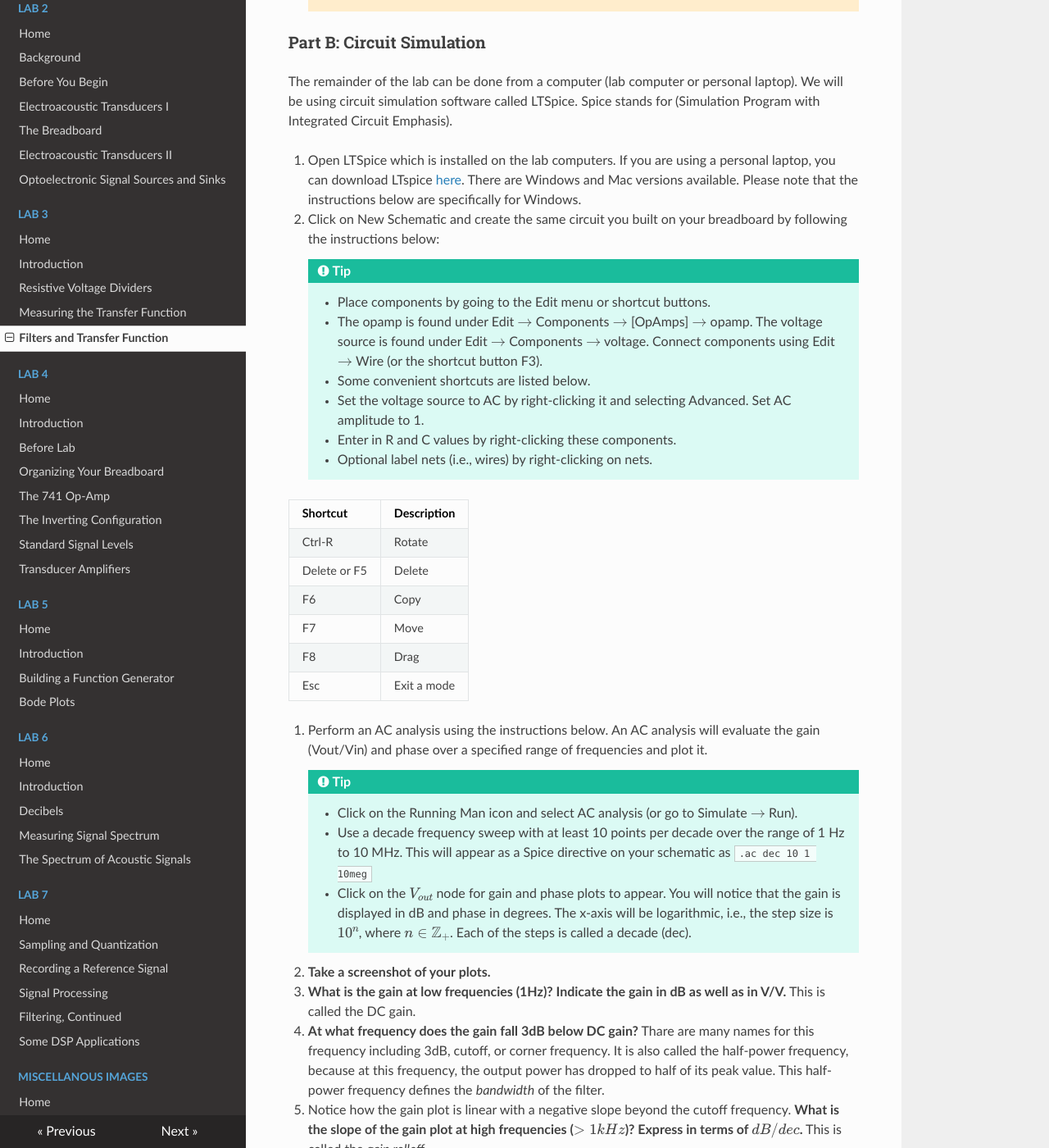
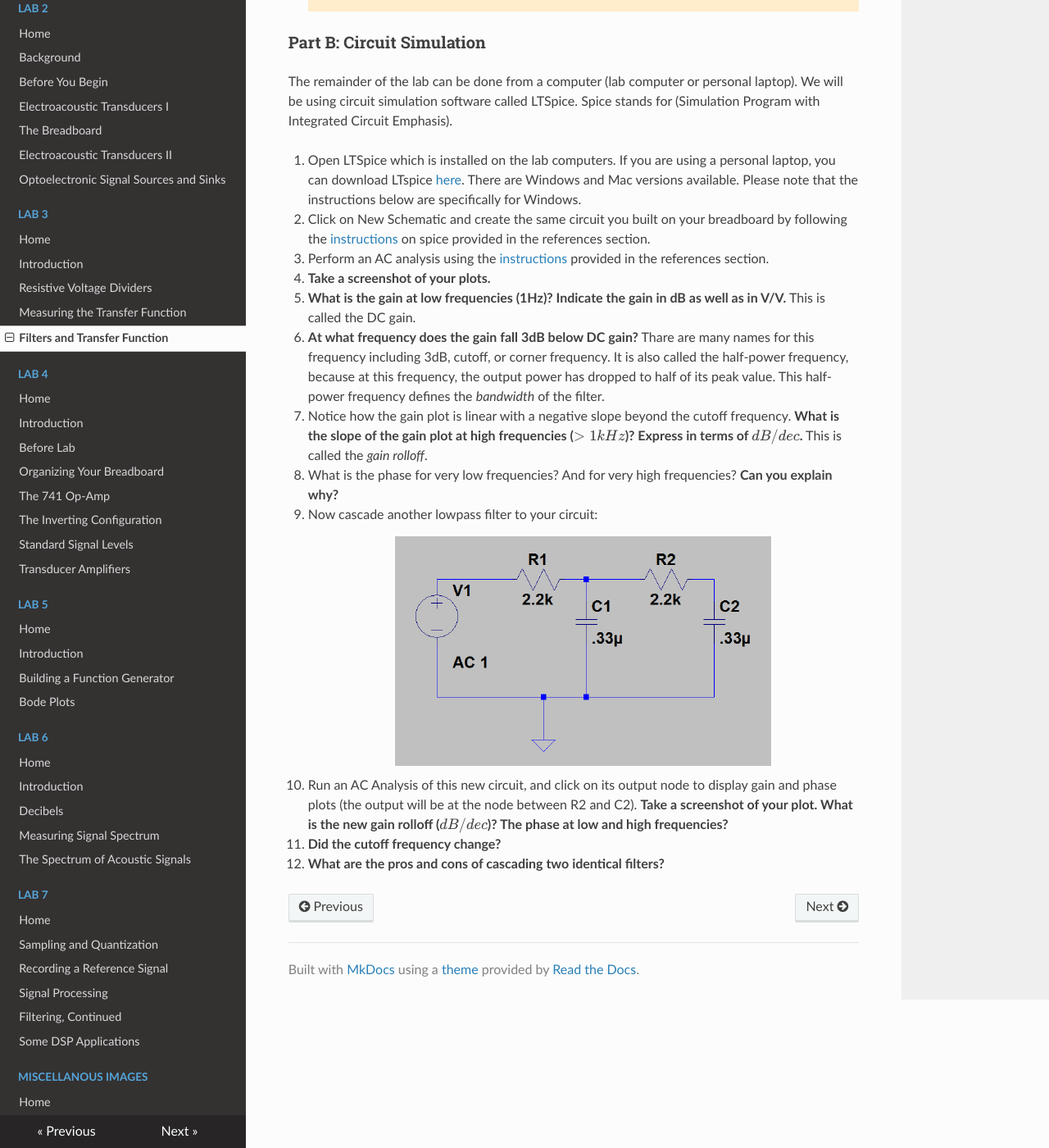
Before and after one commit to gvacaliuc/elec240website, an MkDocs documentation site: the page built from docs/lab3/experiment_3-2.md, in a window 1280 px wide and 1400 px high, scrolled down 1208 px. Shown: the whole window at 82% size. Built offline with MkDocs 1.6.1, drawn with Linux system fonts in a browser that asks for light colours; nearby versions of some CDN libraries; formulas are drawn with MathJax 3; old or Windows-style settings are respelled for this version of MkDocs.

Commit message:
updated lab3 a bit to includereferences to the spice file

```diff
--- a/docs/lab3/experiment_3-2.md
+++ b/docs/lab3/experiment_3-2.md
@@ -63,44 +63,12 @@ stands for (Simulation Program with Integrated Circuit Emphasis).
    below are specifically for Windows.
 
 2. Click on New Schematic and create the same circuit you built on your
-   breadboard by following the instructions below:
+   breadboard by following the [instructions](../references/using-spice) on
+   spice provided in the references section.
 
-    !!! tip
-        * Place components by going to the Edit menu or shortcut buttons.
-        * The opamp is found under Edit $\rightarrow$ Components $\rightarrow$
-          [OpAmps] $\rightarrow$ opamp. The voltage source is found under
-          Edit $\rightarrow$ Components $\rightarrow$ voltage. Connect
-          components using Edit $\rightarrow$ Wire (or the shortcut button F3).
-        * Some convenient shortcuts are listed below.
-        * Set the voltage source  to AC by right-clicking it and selecting
-          Advanced. Set AC amplitude to 1.
-        * Enter in R and C values by right-clicking these components.
-        * Optional label nets (i.e., wires) by right-clicking on nets.
-
-|  **Shortcut**   | **Description** |
-|  ------------   | --------------- |
-|     Ctrl-R      |      Rotate     |
-|   Delete or F5  |      Delete     |
-|        F6       |       Copy      |
-|        F7       |       Move      |
-|        F8       |       Drag      |
-|        Esc      |   Exit a mode   |
-
-
-3. Perform an AC analysis using the instructions below. An AC analysis will
-   evaluate the gain (Vout/Vin) and phase over a specified range of frequencies
-   and plot it.
-
-    !!! tip
-        * Click on the Running Man icon and select AC analysis (or go to
-          Simulate $\rightarrow$ Run).
-        * Use a decade frequency sweep with at least 10 points per decade
-          over the range of 1 Hz to 10 MHz. This will appear as a Spice directive
-          on your schematic as `.ac dec 10 1 10meg`
-        * Click on the $V_{out}$ node for gain and phase plots to appear. You will
-          notice that the gain is displayed in dB and phase in degrees. The x-axis
-          will be logarithmic, i.e., the step size is $10^n$, where $n \in
-          \mathbb{Z}_+$.  Each of the steps is called a decade (dec).
+3. Perform an AC analysis using the
+   [instructions](../references/using-spice/#performing-an-ac-analysis)
+   provided in the references section.
 
 4. **Take a screenshot of your plots.**
 
```
